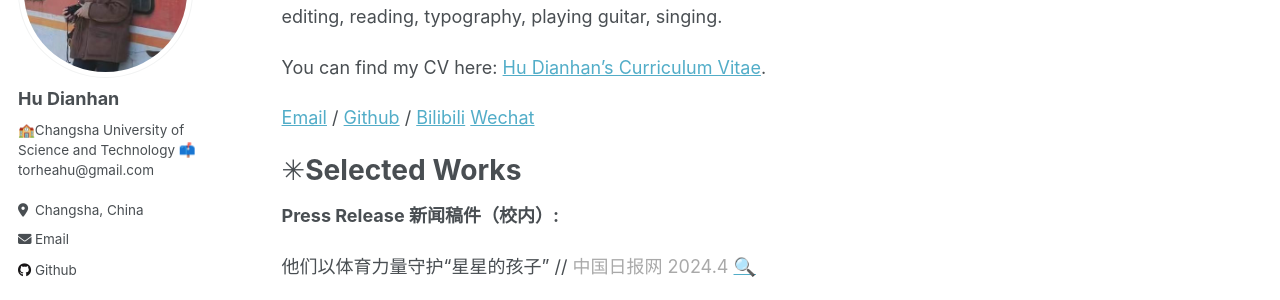
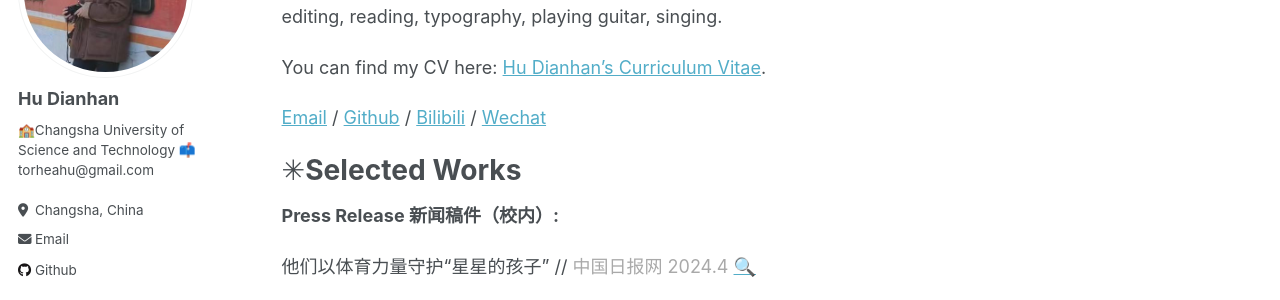
Before and after one commit to Rheahu816/Rheahu.github.io, a Jekyll site: the page built from _pages/about.md, in a window 1280 px wide and 900 px high. Shown: the part 199-499 px from the top of the window. Built offline with Jekyll 4.4.1, drawn with Linux system fonts in a browser that asks for light colours.

```diff
--- a/_pages/about.md
+++ b/_pages/about.md
@@ -11,7 +11,7 @@ I'm a third year undergraduate student from [School of Literature and Journalism
 
 You can find my CV here: [Hu Dianhan's Curriculum Vitae](../assets/Curriculum_Vitae.pdf).
 
-[Email](mailto:1837105324@qq.com) / [Github](https://github.com/Rheahu816/Rheahu.github.io) / [Bilibili](https://space.bilibili.com/10709762?spm_id_from=333.1007.0.0) [Wechat](../images/wechat.png)
+[Email](mailto:1837105324@qq.com) / [Github](https://github.com/Rheahu816/Rheahu.github.io) / [Bilibili](https://space.bilibili.com/10709762?spm_id_from=333.1007.0.0) / [Wechat](../images/wechat.png)
 
 
 
```
